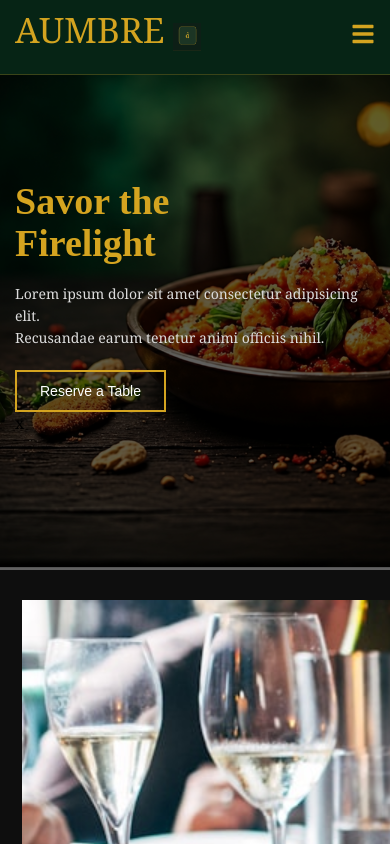
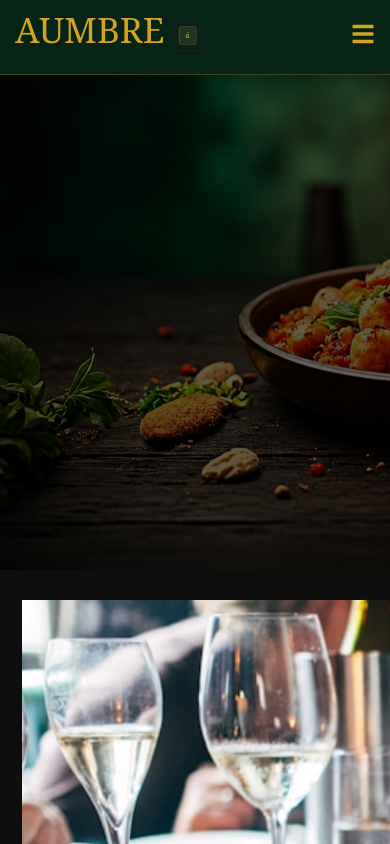
Before and after one commit to Mahamkhadam/AUMBRE-Resturant-Website, a React (Vite) app: page / in a window 390 px wide. Shown: the top 844 px of the page. Built offline with nearby package versions, Linux system fonts and the light colour scheme; a web font is replaced by a local one.

Commit message:
Fix mobile story image

```diff
--- a/src/components/Hero.css
+++ b/src/components/Hero.css
@@ -26,18 +26,11 @@
 /* =========================
 HERO
 ========================= */
-
 .hero {
   width: 100%;
   max-width: 100%;
   min-width: 0;
-
   min-height: 100vh;
-
-  background-image: url("/src/assets/hero-img.png");
-  background-size: cover;
-  background-position: center center;
-  background-repeat: no-repeat;
 
   position: relative;
 
@@ -48,52 +41,41 @@
 
   overflow: hidden;
 
-  /* Background animation */
-  animation: heroZoom 1.5s ease-out forwards;
+  background: #0d2318;
 }
 
 /* =========================
 HERO ANIMATIONS
 ========================= */
+.hero::before {
+  content: "";
 
-@keyframes heroZoom {
-  from {
-    background-size: 108%;
+  position: absolute;
+  inset: 0;
+
+  background-image: url("/src/assets/hero-img.png");
+  background-size: cover;
+  background-position: center;
+  background-repeat: no-repeat;
+
+  z-index: 0;
+
+  animation: heroImageZoom 8s ease-in-out infinite alternate;
+}
+
+@keyframes heroImageZoom {
+  0% {
+    transform: scale(1);
   }
 
-  to {
-    background-size: cover;
-  }
-}
-
-@keyframes fadeLeft {
-  from {
-    opacity: 0;
-    transform: translateX(-60px);
-  }
-
-  to {
-    opacity: 1;
-    transform: translateX(0);
-  }
-}
-
-@keyframes fadeUp {
-  from {
-    opacity: 0;
-    transform: translateY(35px);
-  }
-
-  to {
-    opacity: 1;
-    transform: translateY(0);
+  100% {
+    transform: scale(1.08);
   }
 }
 
 /* =========================
 OVERLAY
 ========================= */
-
 .overlay {
   position: absolute;
   inset: 0;
@@ -105,7 +87,6 @@
 
   z-index: 1;
 }
-
 /* =========================
 HERO CONTENT
 ========================= */
@@ -242,7 +223,7 @@
   .hero {
     width: 100% !important;
     max-width: 100% !important;
-    min-width: 0 !important;
+    min-width:620px!important;
 
     min-height: 620px;
 
@@ -256,6 +237,21 @@
 
     animation: none;
   }
+  .hero::before {
+    background-position: center;
+    animation: heroImageZoomMobile 8s ease-in-out infinite alternate;
+  }
+
+
+@keyframes heroImageZoomMobile {
+  0% {
+    transform: scale(1);
+  }
+
+  100% {
+    transform: scale(1.05);
+  }
+}
 
   .overlay {
     width: 100%;
```
